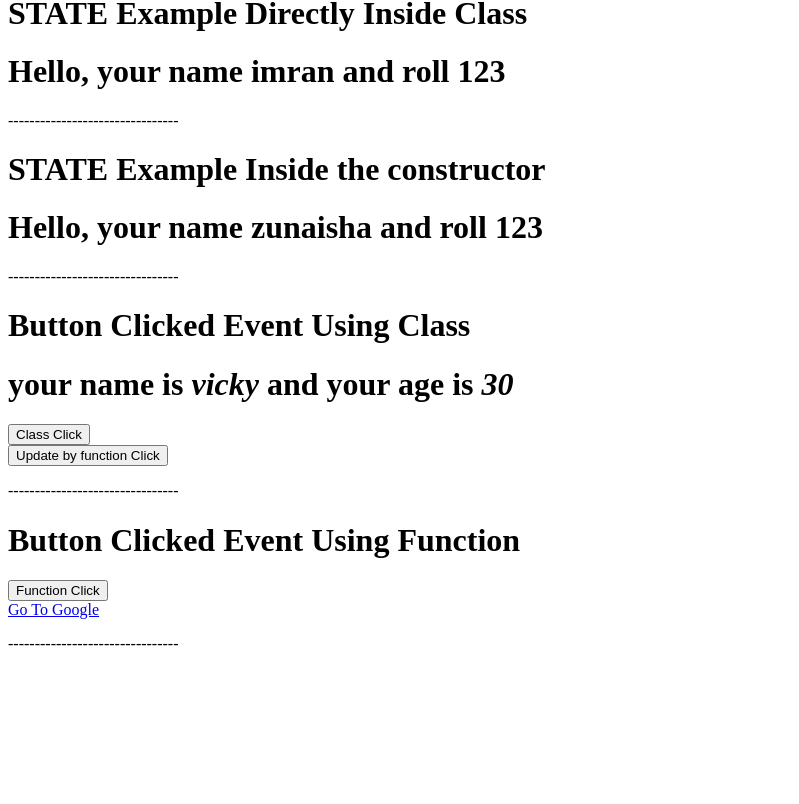
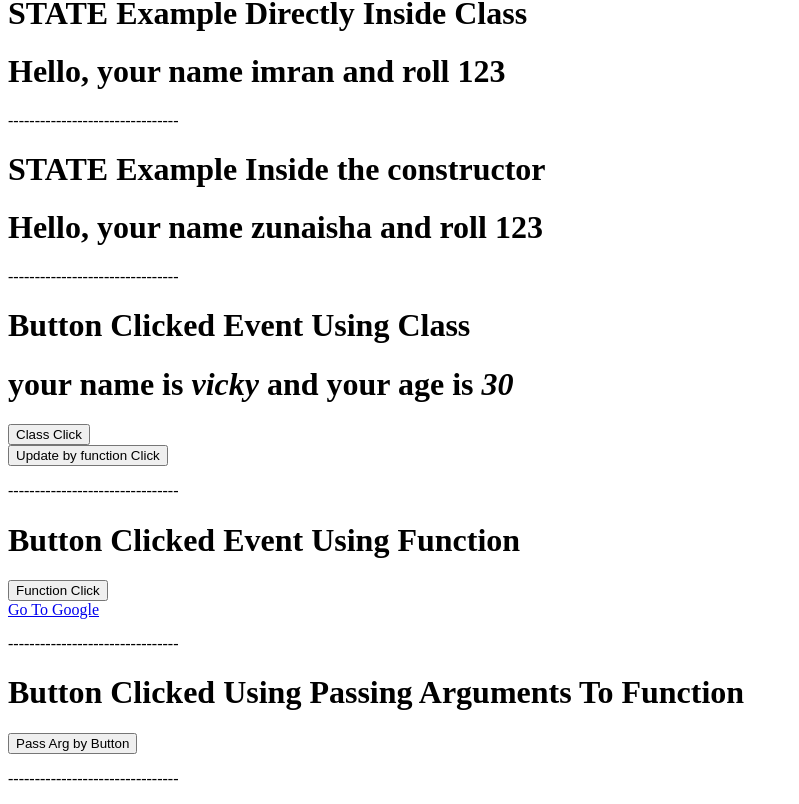
Before and after one commit to imranworkspace/react_app, a React (Create React App) app: page / in a window 1280 px wide. Shown: the part 603-1407 px from the top of the page, without its empty margins (0-799 px from the left). Before the commit the page ends 1272 px from the top, so only its background shows below. Built offline with nearby package versions, Linux system fonts and the light colour scheme.

Commit message:
pass argument on button clicked functionality done

```diff
--- a/src/App.js
+++ b/src/App.js
@@ -9,6 +9,7 @@ import Class_State from "./mycomponents/Class_State";
 import Constructor_State from "./mycomponents/Constructor_State";
 import Class_Button_Event from "./mycomponents/Class_Button_Event";
 import Function_Button_Event from "./mycomponents/Function_Button_Event";
+import Class_Pass_Arg_Button from "./mycomponents/Class_Pass_Arg_Button";
 
 function App() {
   return (
@@ -37,6 +38,11 @@ function App() {
         <h1>Button Clicked Event Using Function</h1>
         <Function_Button_Event age={29}/>
         <p>--------------------------------</p>
+
+
+        <h1>Button Clicked Using Passing Arguments To Function</h1>
+        <Class_Pass_Arg_Button/>
+        <p>--------------------------------</p>
     </>
   );
 }
--- /dev/null
+++ b/src/mycomponents/Class_Pass_Arg_Button.js
@@ -0,0 +1,27 @@
+import { Component } from "react";
+
+class Class_Pass_Arg_Button extends Component{
+    state={
+        email:'imranlatur24@gmail.com'
+    }
+
+    handleClick=(email,e)=>{
+        console.log('button clicked');
+        console.log('email found ',email);
+        console.log('events ',e);
+
+    }
+
+    render(){
+        return (
+            <div>
+                {/* <button onClick={this.handleClick}>Pass Arg by Button</button> */}
+                <button onClick={e=>{
+                    this.handleClick(this.state.email,e);
+                }}>Pass Arg by Button</button>
+            </div>
+        )
+    }
+}
+
+export default Class_Pass_Arg_Button
```
